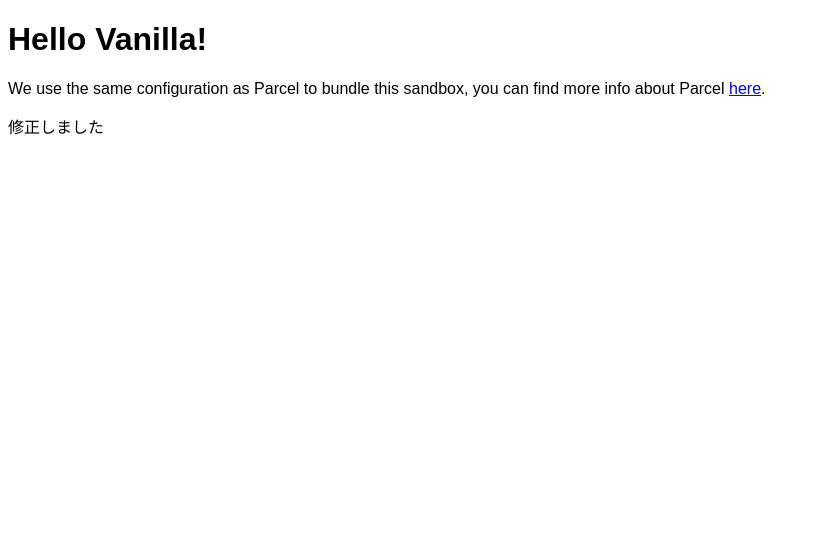
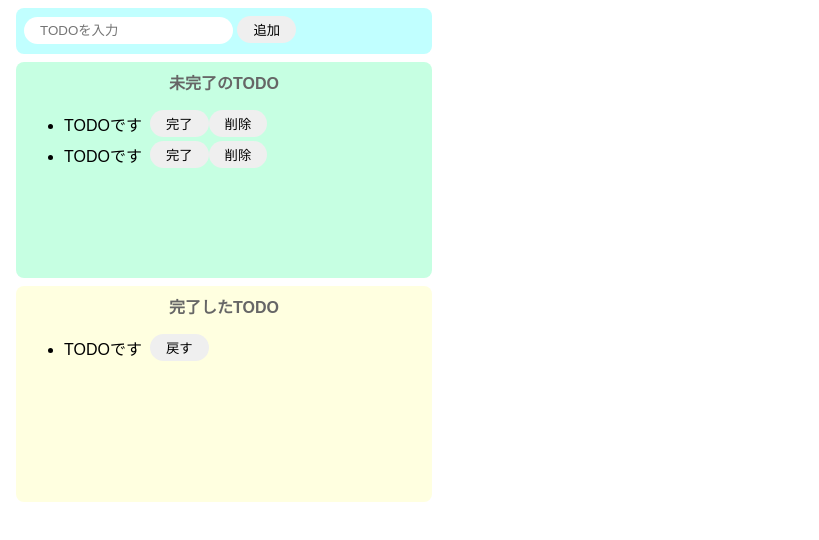
Before and after one commit to mt114ran/todoApp-VanillaJS, a website built with Parcel: page index.html in a window 1280 px wide. Shown: the whole page, without its empty margins (0-819 px from the left). Built offline with nearby package versions, Linux system fonts and the light colour scheme.

Commit message:
create mock frame and button

```diff
--- a/index.html
+++ b/index.html
@@ -1,17 +1,42 @@
 <!DOCTYPE html>
 <html>
+  <head>
+    <title>todoApp-VanillaJS</title>
+    <meta charset="UTF-8" />
+  </head>
 
-<head>
-	<title>Parcel Sandbox</title>
-	<meta charset="UTF-8" />
-</head>
+  <body>
+    <div class="input-area">
+      <input placeholder="TODOを入力" type="text" />
+      <button>追加</button>
+    </div>
 
-<body>
-	<div id="app"></div>
-	<p>修正しました</p>
+    <div class="incomplete-area">
+      <p class="title">未完了のTODO</p>
+      <ul>
+        <div class="list-row">
+          <li>TODOです</li>
+          <button>完了</button>
+          <button>削除</button>
+        </div>
+        <div class="list-row">
+          <li>TODOです</li>
+          <button>完了</button>
+          <button>削除</button>
+        </div>
+      </ul>
+    </div>
 
-	<script src="src/index.js">
-	</script>
-</body>
+    <div class="complete-area">
+      <p class="title">完了したTODO</p>
+      <ul>
+        <div class="list-row">
+          <li>TODOです</li>
+          <button>戻す</button>
+        </div>
+      </ul>
+    </div>
 
+    <script src="src/index.js"></script>
+  </body>
 </html>
--- a/src/index.js
+++ b/src/index.js
@@ -1,10 +1 @@
 import "./styles.css";
-
-document.getElementById("app").innerHTML = `
-<h1>Hello Vanilla!</h1>
-<div>
-  We use the same configuration as Parcel to bundle this sandbox, you can find more
-  info about Parcel
-  <a href="https://parceljs.org" target="_blank" rel="noopener noreferrer">here</a>.
-</div>
-`;
--- a/src/styles.css
+++ b/src/styles.css
@@ -1,3 +1,66 @@
 body {
   font-family: sans-serif;
 }
+
+input {
+  border-radius: 16px;
+  border: none;
+  padding: 6px 16px;
+  outline: none;
+}
+
+button {
+  border-radius: 16px;
+  border: none;
+  padding: 4px 16px;
+}
+
+button:hover {
+  background-color: #ff7fff;
+  color: #fff;
+  cursor: pointer;
+}
+
+li {
+  margin-right: 8px;
+}
+
+.input-area {
+  background-color: #c1ffff;
+  width: 400px;
+  height: 30px;
+  padding: 8px;
+  margin: 8px;
+  border-radius: 8px;
+}
+
+.incomplete-area {
+  background-color: #c6ffe2;
+  width: 400px;
+  min-height: 200px;
+  padding: 8px;
+  margin: 8px;
+  border-radius: 8px;
+}
+
+.complete-area {
+  background-color: #ffffe0;
+  width: 400px;
+  min-height: 200px;
+  padding: 8px;
+  margin: 8px;
+  border-radius: 8px;
+}
+
+.title {
+  text-align: center;
+  margin-top: 0;
+  font-weight: bold;
+  color: #666;
+}
+
+.list-row {
+  display: flex;
+  align-items: center;
+  padding-bottom: 4px;
+}
```
